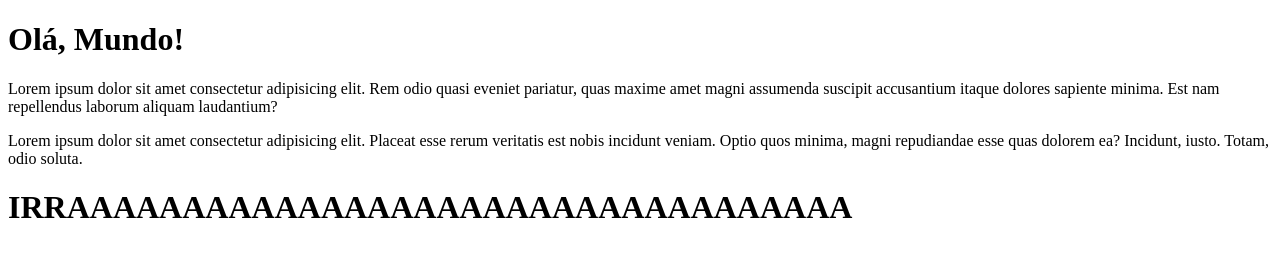
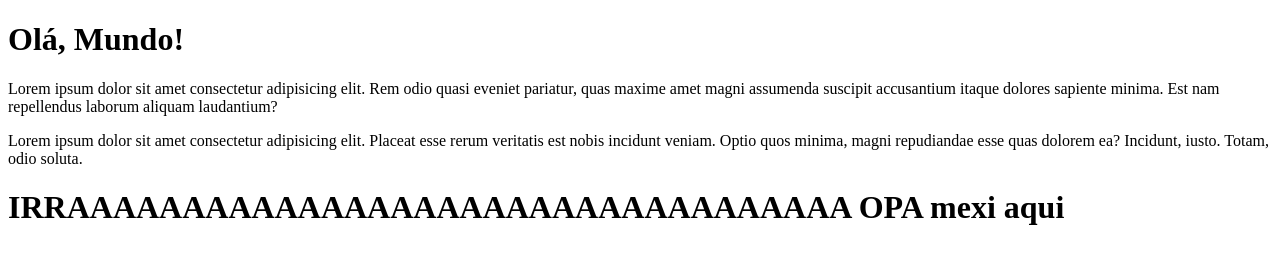
Before and after one commit to Berreca2019/Ola-Mundo, a plain HTML site: page site-exemplo/index.html in a window 1280 px wide. Drawn offline with Linux system fonts and the light colour scheme.

Commit message:
alterei o conteudo

```diff
--- a/site-exemplo/index.html
+++ b/site-exemplo/index.html
@@ -20,6 +20,12 @@
         <b>
             <h1>
                 IRRAAAAAAAAAAAAAAAAAAAAAAAAAAAAAAAAAA
+
+
+
+
+
+                OPA mexi aqui
             </h1>
         </b>
     </p>
```
